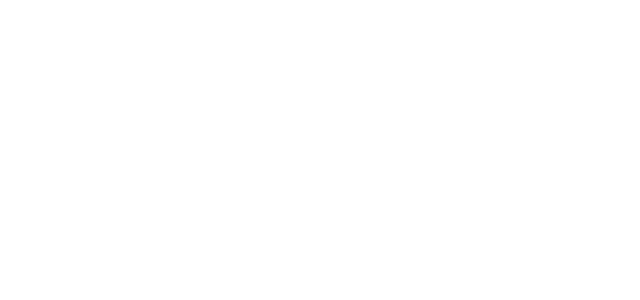
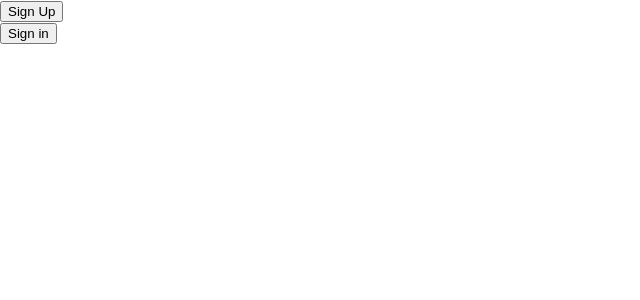
Before and after one commit to patricv/tecnoturis-front-app, a React (Create React App) app: page / in a window 1280 px wide. Shown: the top 300 px of the page, without its empty margins (0-640 px from the left). Built offline with nearby package versions, Linux system fonts and the light colour scheme.

Commit message:
created home page

```diff
--- a/src/App.js
+++ b/src/App.js
@@ -2,6 +2,7 @@
 import { Link, Route, Switch } from 'wouter';
 
 import Register from './pages/Register';
+import Home from './pages/Home'
 import './App.css';
 
 
@@ -10,6 +11,7 @@
   return (
     <div>
       <Switch>
+        <Route component={Home} path="/"></Route>
         <Route component={Register} path="/register"></Route>
       </Switch>
 
--- /dev/null
+++ b/src/components/SignIn/index.js
@@ -0,0 +1,13 @@
+import React, { useState } from 'react';
+import "./signIn.css"
+
+
+export default function SingIn(props){
+
+    return <div>
+        <button disabled={props.isSingninUp | props.isSingninIn} onClick={props.handleSignIn}>
+                Sign in
+        </button>
+
+    </div>
+}
--- /dev/null
+++ b/src/components/SignUp/index.js
@@ -0,0 +1,15 @@
+import React, { useState } from 'react';
+import {useLocation} from "wouter"
+
+
+export default function SingUp(props){
+    const [, navigate] = useLocation()
+
+    return <div>
+
+        <button disabled={props.isSingninUp | props.isSingninIn} onClick={props.handleSignUp}>
+                Sign Up
+        </button>
+
+    </div>
+}
--- /dev/null
+++ b/src/pages/Home/index.js
@@ -0,0 +1,26 @@
+import React, { useState } from 'react';
+import {useLocation} from "wouter"
+import SingIn from '../../components/SignIn';
+import SingUp from '../../components/SignUp';
+
+
+export default function HomePage(){
+    const [isSingninUp, setIsSingninUp]= useState(false)
+    const [isSingninIn, setIsSingninIn]= useState(false)
+    const [, navigate] = useLocation()
+
+    const handleSignIn = () =>{
+        setIsSingninIn(true)
+        navigate('/login')
+    }
+    const handleSignUp = () =>{
+        setIsSingninUp(true)
+        navigate('/register')
+    }
+    return <div>
+
+        <SingUp handleSignUp={handleSignUp} isSingninUp={isSingninUp} isSingninIn={isSingninIn}/>
+        <SingIn handleSignIn={handleSignIn} isSingninUp={isSingninUp} isSingninIn={isSingninIn}/>
+
+    </div>
+}
```
Also changed, not shown: public/logo192.png (deleted), public/logo512.png (deleted), src/components/SignIn/signIn.css (added), src/components/SignUp/signUp.css (added).
